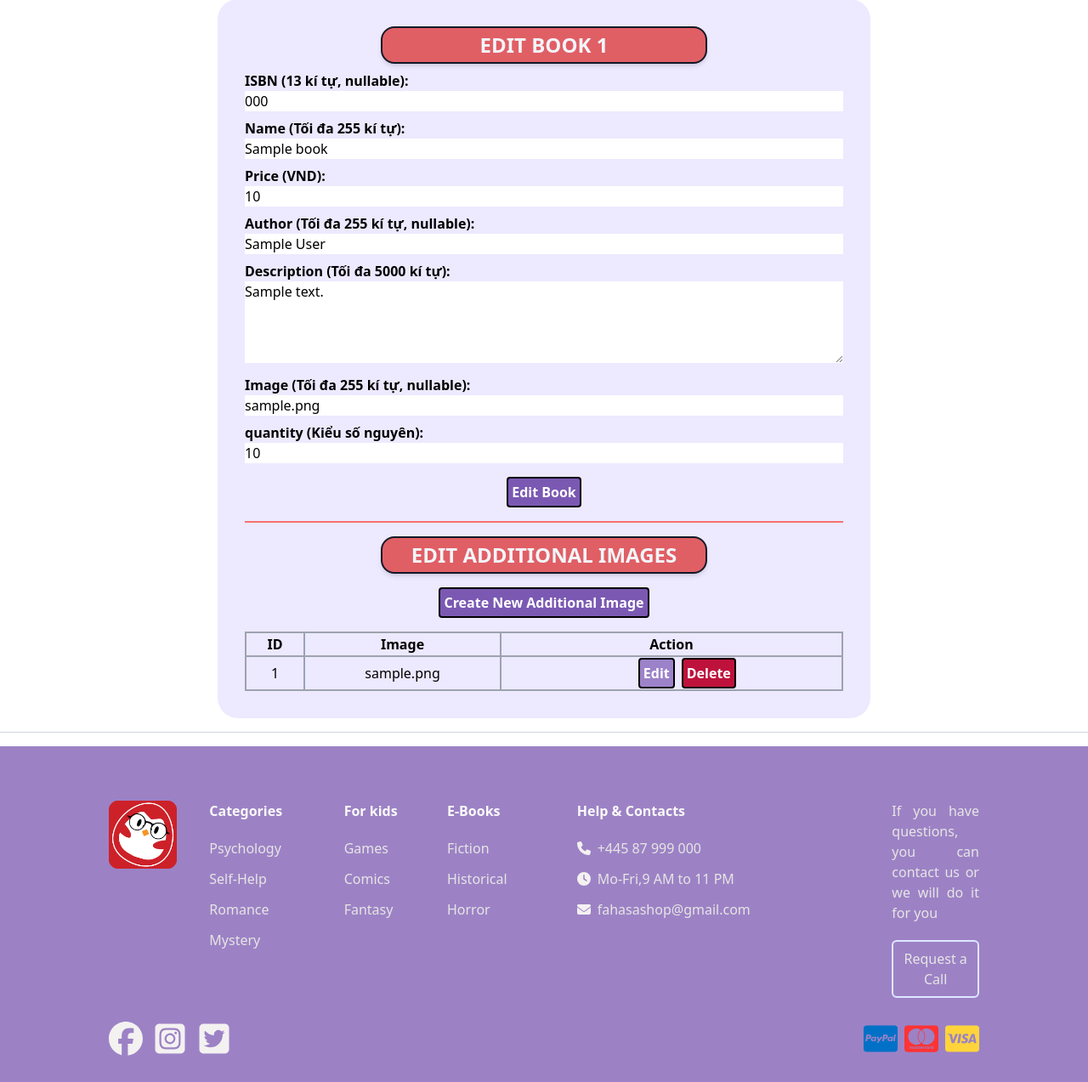
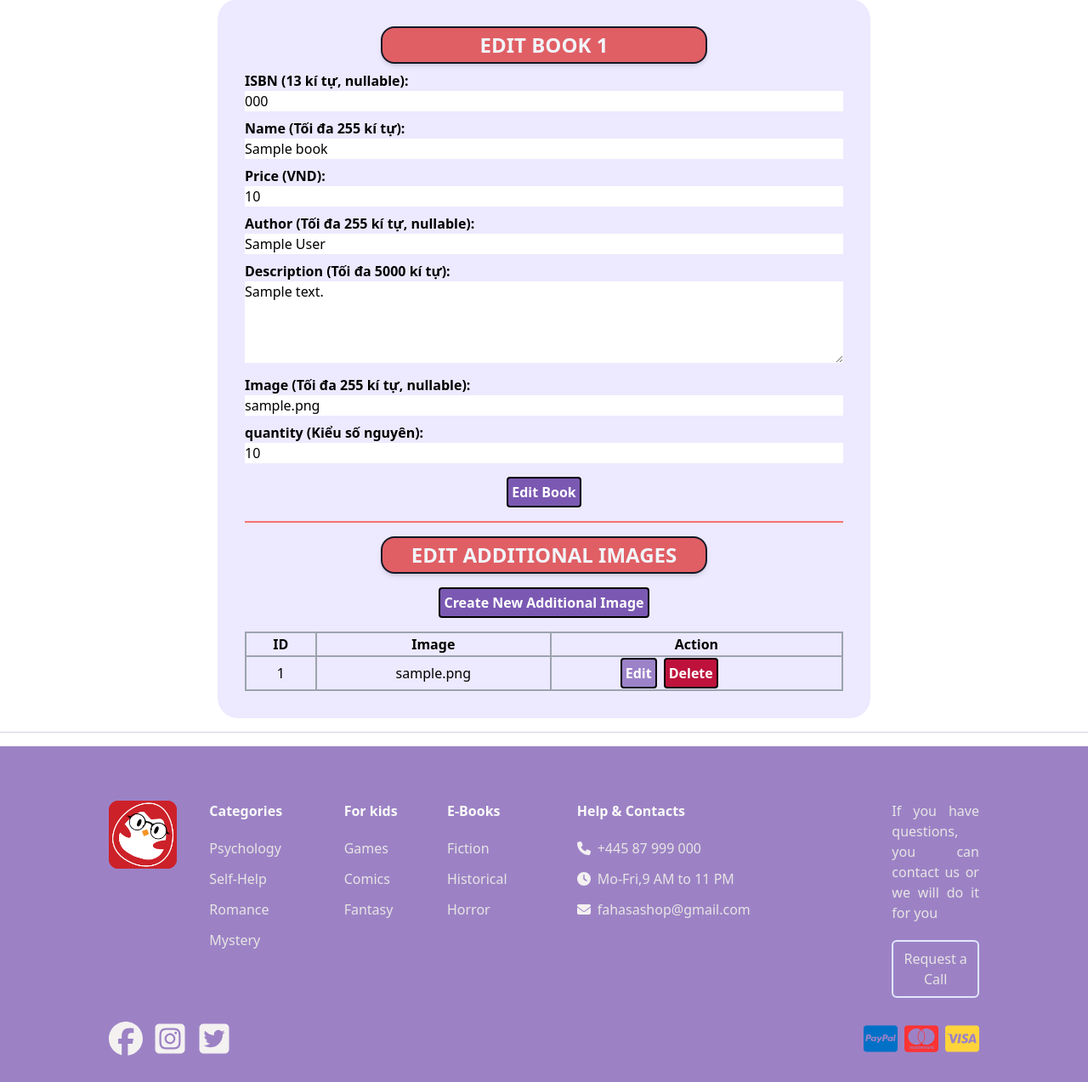
Before and after one commit to DanteBartel/HK232_Web_Nh-m_18_BTL, a PHP site: template views/books_admin_edit.php in a window 1280 px wide. Shown: the part 162-1435 px from the top of the page at 85% size. Run offline with PHP 8.4, Linux system fonts and the light colour scheme; the template is opened without the code that fills it: most values are stand-ins (such as "Sample title", 1, 10 or a date in 2020); some libraries are stand-ins or nearby versions.

Commit message:
240508 1547; Nhan; fix table in edit a book by admin

```diff
--- a/views/books_admin_edit.php
+++ b/views/books_admin_edit.php
@@ -172,7 +172,7 @@
                         <td class="text-center border-2 border-gray-400"><?php echo $ad_image->id; ?></td>
                         <td class="text-center border-2 border-gray-400"><?php echo $ad_image->image; ?></td>
                         <td class="text-center border-2 border-gray-400 align-top">
-                            <div class="flex pl-6 md:pl-40">
+                            <div class="flex pl-6 md:pl-20">
                                 <form action="index.php" method="get" class="pr-2">
                                     <input type="hidden" name="action" value="ad_images">
                                     <input type="hidden" name="verb" value="edit">
```
Also changed, not shown: README.md.
